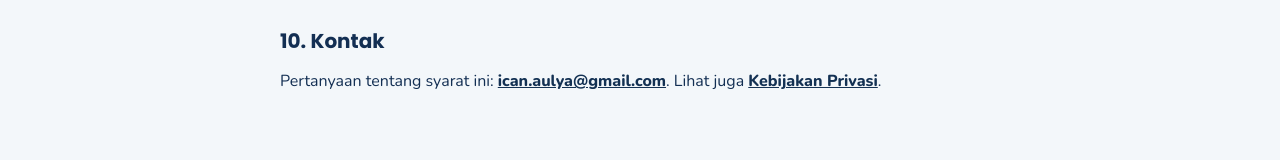
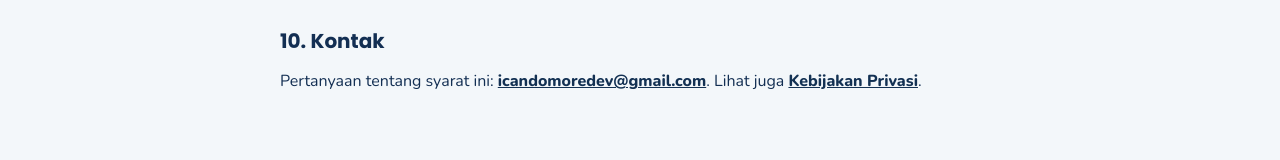
Before and after one commit to maxican2019/icandomore, a plain HTML site: page terms.html in a window 1280 px wide. Shown: the part 1668-1828 px from the top of the page. Drawn offline with nearby package versions, Linux system fonts and the light colour scheme.

Commit message:
Update terms.html

```diff
--- a/terms.html
+++ b/terms.html
@@ -11,6 +11,6 @@
 <h2>7. Masukan</h2><p>Saran dan laporan bug sangat dihargai. Dengan mengirimkannya, Anda mengizinkan saya memakainya untuk memperbaiki aplikasi tanpa kewajiban kompensasi.</p>
 <h2>8. Perubahan dan penghentian</h2><p>Saya dapat mengubah syarat ini, atau mengubah dan menghentikan aplikasi, sewaktu-waktu. Tanggal pembaruan terbaru tertera di bagian atas halaman ini.</p>
 <h2>9. Hukum yang berlaku</h2><p>Syarat ini tunduk pada hukum Republik Indonesia.</p>
-<h2>10. Kontak</h2><p>Pertanyaan tentang syarat ini: <a href="mailto:ican.aulya@gmail.com">ican.aulya@gmail.com</a>. Lihat juga <a href="privacy.html">Kebijakan Privasi</a>.</p></main>
+<h2>10. Kontak</h2><p>Pertanyaan tentang syarat ini: <a href="mailto:icandomoredev@gmail.com">icandomoredev@gmail.com</a>. Lihat juga <a href="privacy.html">Kebijakan Privasi</a>.</p></main>
 <footer><div class="wrap"><p style="margin:0 0 8px"><a href="privacy.html">Kebijakan Privasi</a><a href="terms.html">Syarat &amp; Ketentuan</a></p>© 2026 icandomore · Ichsan Aulyansyah</div></footer>
 <script>document.getElementById('theme').onclick=()=>{const r=document.documentElement;const d=r.dataset.theme?r.dataset.theme==='dark':matchMedia('(prefers-color-scheme:dark)').matches;r.dataset.theme=d?'light':'dark'}</script></body></html>
```
